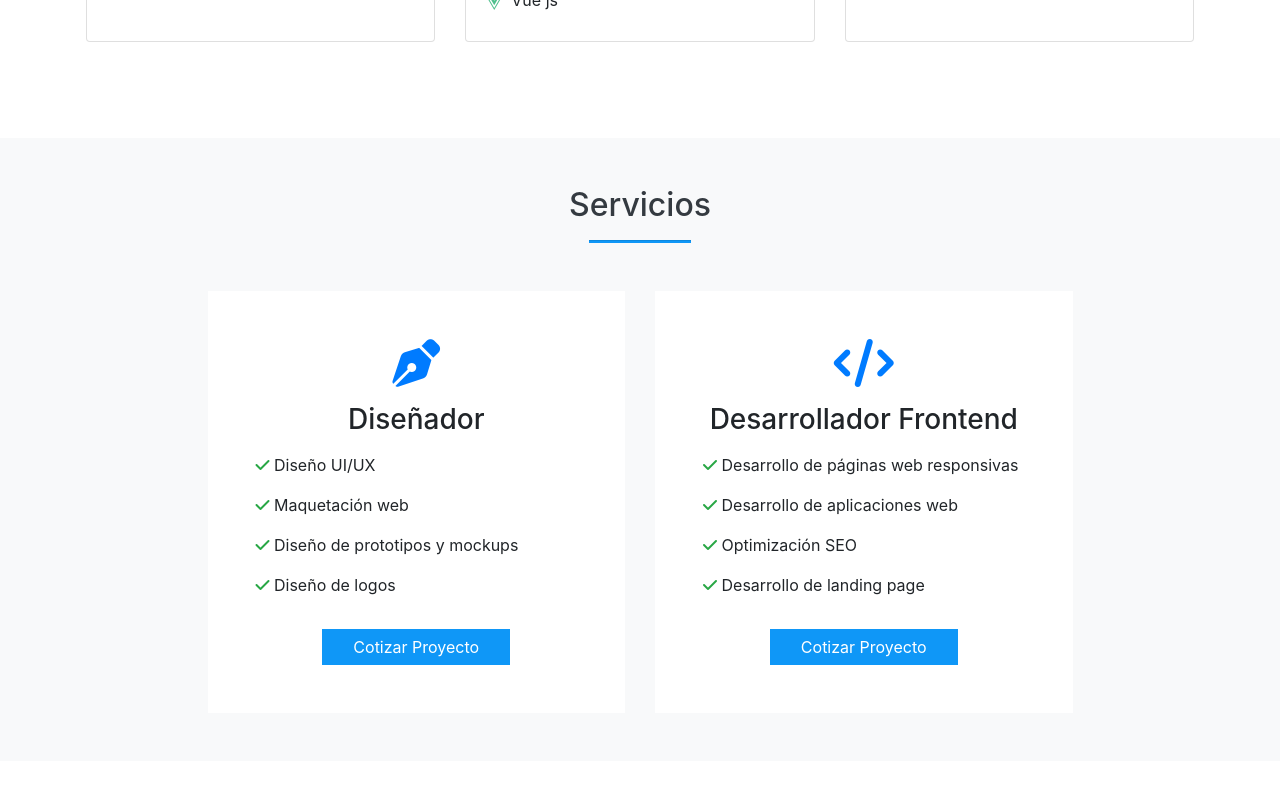
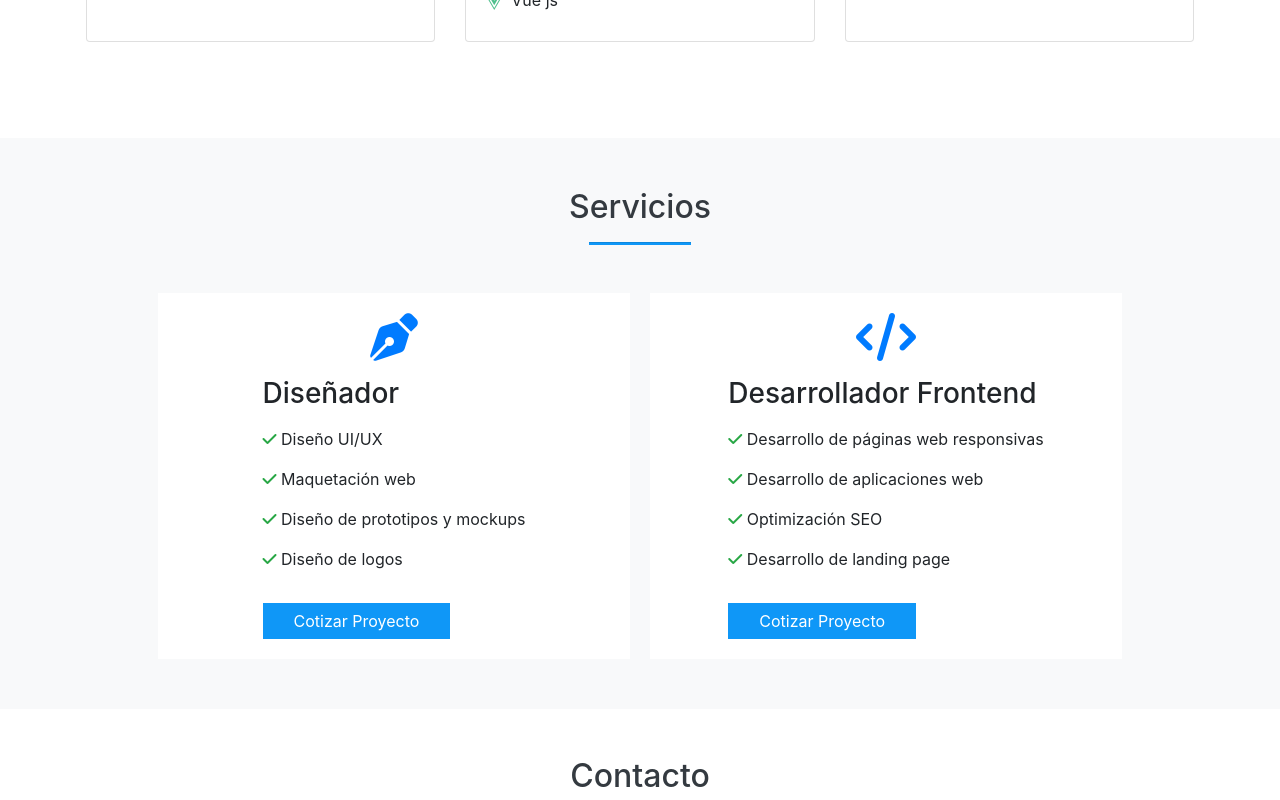
Before and after one commit to Daniel-Garrido/Portafolio, a Vue app: page / in a window 1280 px wide. Shown: the part 2780-3580 px from the top of the page. Built offline with nearby package versions, Linux system fonts and the light colour scheme.

Commit message:
cambios al modo dark y a los componentes de servicios e habiliades

```diff
--- a/src/App.vue
+++ b/src/App.vue
@@ -139,16 +139,16 @@ const resetForm = () => {
           <div class="formulario_contacto_content">
             <div class="field">
               <label for="from_name">Nombre</label>
-              <input type="text" v-model="form.from_name" />
+              <input class="input" type="text" v-model="form.from_name" />
             </div>
 
             <div class="field">
               <label for="emailjs_email">Correo Electrónico</label>
-              <input type="email" v-model="form.emailjs_email" />
+              <input class="input" type="email" v-model="form.emailjs_email" />
             </div>
 
             <div class="field">
-              <label for="project_type">¿Qué servicio te interesa?</label>
+              <label class="select" for="project_type">¿Qué servicio te interesa?</label>
               <select v-model="form.project_type">
                 <option value="web">Páginas web</option>
                 <option value="movil">Diseño</option>
@@ -163,7 +163,7 @@ const resetForm = () => {
             </div>
 
             <div class="text-center">
-              <input class=" btn btn-primary" type="submit" :value="buttonText" :disabled="loading" />
+              <input class="btn btn-primary" type="submit" :value="buttonText" :disabled="loading" />
             </div>
           </div>
 
@@ -178,6 +178,14 @@ const resetForm = () => {
 </template>
 
 <style>
+
+/*Variable generales */
+:root{
+  --color-dark:#222326;
+  --color-dark-fondo: #323232;
+  --color-principal: #FFFFFF;
+
+}
 
 /**** animacion a las redes sociales  *****/
 .animacion-redes-sociales {
--- a/src/components/habilidades.vue
+++ b/src/components/habilidades.vue
@@ -2,11 +2,11 @@
 </script>
 
 <template>
-  <section id="habilidades" class="d-flex justify-content-center flex-column py-5">
+  <section id="habilidades" class=" d-flex justify-content-center flex-column py-5">
     <h2 class="text-center p-2">Habilidades</h2>
     <hr class="hr">
 
-    <div class="container bg-white py-4 px-3">
+    <div class="habilidades container bg-white py-4 px-3">
 
       <div class="row">
 
--- a/src/components/header.vue
+++ b/src/components/header.vue
@@ -1,7 +1,7 @@
 <script setup>
 import { ref, onMounted } from 'vue';
 
-//menu de navegacion
+//Funncionalidad al menu de navegacion
 onMounted(() => {
 
   //enlaces del menu
@@ -13,17 +13,17 @@ onMounted(() => {
   //evento al darle clic al menu
   navLinks.forEach(link => {
     link.addEventListener('click', () => {
-    event.preventDefault();//evita el comportamiento por default del enlace
+      event.preventDefault();//evita el comportamiento por default del enlace
 
       //Obtener el ID de la seccion
       const targetId = link.getAttribute('href').substring(1);
       const targetSeccion = document.getElementById(targetId);
 
       //agregar scroll a los href del menu de navegacion
-      if(targetSeccion){
+      if (targetSeccion) {
         targetSeccion.scrollIntoView({
-          behavior : 'smooth',
-          block : 'start',
+          behavior: 'smooth',
+          block: 'start',
         });
       }
 
@@ -37,10 +37,9 @@ onMounted(() => {
 
 });
 
-//efecto dark
-// Variable reactiva para controlar el modo oscuro
+//---------efecto de modo oscuro-------------------
+
 const isDarkMode = ref(false);
-
 // Función para cambiar de tema
 const toggleDarkMode = () => {
   isDarkMode.value = !isDarkMode.value;
@@ -83,7 +82,7 @@ onMounted(() => {
       <div class="collapse navbar-collapse justify-content-center" id="navbarNav">
         <ul class="navbar-nav">
           <li class="nav-item">
-            <a id="link-inicio" class="nav-link active text-dark" href="#inicio" >Inicio</a>
+            <a id="link-inicio" class="nav-link active text-dark" href="#inicio">Inicio</a>
           </li>
           <li class="nav-item">
             <a id="link-sobre-mi" class="nav-link text-dark" href="#sobre-mi">Sobre mí</a>
@@ -105,22 +104,19 @@ onMounted(() => {
 
       <!-- Íconos de modo oscuro y traductor -->
       <div class="iconos-moods d-none d-xl-flex ps-3">
-        <i
-    :class="isDarkMode ? 'fas fa-sun p-2' : 'fas fa-moon p-2'"
-    @click="toggleDarkMode"
-    style="cursor: pointer; font-size: 20px;">
-  </i>
+        <i :class="isDarkMode ? 'fas fa-sun p-2' : 'fas fa-moon p-2'" @click="toggleDarkMode"
+          style="cursor: pointer; font-size: 20px;">
+        </i>
         <i class="fas fa-language p-2"></i>
       </div>
 
     </div>
   </nav>
 
-
-
 </template>
 
 <style>
+
 .menu-navegacion img {
   width: 50px;
   height: 50px;
@@ -141,30 +137,75 @@ onMounted(() => {
 
 /* estilos para el modo dark*/
 .dark-mode {
-  background-color: #343A40;
-  color: white ;
+  background-color: var(--color-dark-fondo);
+  color: white;
 }
 
-.dark-mode .navbar {
-  background-color: #343A40 !important;
-
+/* color de subtitulos */
+.dark-mode h2 {
+  color: var(--color-principal) !important;
+}
+.dark-mode h3{
+  color: var(--color-principal) !important;
+}
+/* color del text */
+.dark-mode p {
+  color: var(--color-principal) !important;
 }
 
-.dark-mode .container {
-  background-color: #343A40;
+/* estilo al menu de navegacion */
+.dark-mode .navbar {
+  background-color: var(--color-dark-fondo) !important;
+  color: white;
+}
+.dark-mode .nav-link {
+  color: var(--color-principal) !important;
 }
 
+/* seccion de inicio */
 .dark-mode .inicio {
-  background-color: #343A40 !important;
-}
-.dark-mode .proyectos-section-bg{
-  background-color: #343A40 !important;
- }
-.dark-mode .seccion-servicios{
-  background-color: #343A40 !important;
+  background-color: var(--color-dark) !important;
+  color: var(--color-principal);
 }
 
+/* seccion de proyectos */
+.dark-mode .proyectos-section-bg {
+  background-color: var(--color-dark) !important;
+}
+.dark-mode .card-proyectos{
+  background-color: var(--color-dark-fondo) !important;
+}
 
+/* seccion de habilidades */
+.dark-mode .habilidades{
+  background-color: var(--color-dark-fondo) !important;
+}
+
+.dark-mode .card{
+  background-color: var(--color-dark-fondo) !important;
+  border: 1px solid var(--color-principal);
+}
+/* seccion de servicios */
+.dark-mode .seccion-servicios {
+  background-color: var(--color-dark) !important;
+}
+
+.dark-mode .seccion-servicios-content-card{
+  background-color: var(--color-dark) !important;
+  border: 1px solid var(--color-principal);
+}
+.dark-mode .footer{
+  background-color: var(--color-dark) !important;
+}
+.dark-mode .input {
+  background-color: var(--color-dark-fondo) !important;
+  border: 1px solid var(--color-principal);
+  color: var(--color-principal) !important;
+}
+.dark-mode .p-5{
+  padding: 15px !important;
+}
+/********  responsive design ***********/
 @media(max-width: 500px) {
 
   .navbar-toggler {
@@ -177,11 +218,8 @@ onMounted(() => {
     font-size: 25px;
   }
 
-
-  .nav-item{
+  .nav-item {
     padding: 5px 5px 5px 0px;
   }
-
-
 }
 </style>
--- a/src/components/servicios.vue
+++ b/src/components/servicios.vue
@@ -3,20 +3,18 @@
 
 <template>
 
-
-  <section id="servicios" class="seccion-servicios bg-light  d-flex align-items-center">
-    <div class="container p-5">
+  <section id="servicios" class="seccion-servicios  bg-light">
+    <div class="">
       <div class="text-center mb-5">
         <h2 class="text-dark">Servicios</h2>
         <hr class="hr">
-      </div>
+    </div>
 
-      <main class="contenedor-servicios row g-4 justify-content-center">
+    <div class="seccion-servicios-content">
 
-        <!-- card diseñador -->
-        <div class="col-12 col-md-6 col-lg-5">
-          <div class="bg-white p-5 text-center h-100 card-custom">
-            <div class=" iconos mb-3">
+      <div class="seccion-servicios-content-card">
+        <div class="">
+            <div class="iconos mb-3 text-center">
               <i class="fa-solid fa-pen-nib fa-3x text-primary"></i>
             </div>
             <h3 class="mb-3">Diseñador</h3>
@@ -27,13 +25,12 @@
               <p><i class="fa-solid fa-check text-success"></i> Diseño de logos</p>
             </div>
             <a href="#contacto" class="btn btn-primary mt-3">Cotizar Proyecto</a>
-          </div>
         </div>
+      </div>
 
-        <!-- card desarrollador web -->
-        <div class="col-12 col-md-6 col-lg-5">
-          <div class="bg-white p-5 text-center w-100  h-100 card-custom">
-            <div class="iconos mb-3">
+      <div class="seccion-servicios-content-card">
+        <div class="">
+            <div class="iconos mb-3 text-center">
               <i class="fa-solid fa-code fa-3x text-primary"></i>
             </div>
             <h3 class="mb-3">Desarrollador Frontend</h3>
@@ -45,22 +42,51 @@
             </div>
             <a href="#contacto" class="btn btn-primary mt-3">Cotizar Proyecto</a>
           </div>
-        </div>
-
-      </main>
+      </div>
 
     </div>
+    </div>
+
+
   </section>
-
 
 </template>
 
 <style>
+.seccion-servicios{
+  padding: 50px;
+}
+.seccion-servicios-content{
+  width: 100%;
+  display: flex;
+  justify-content: center;
+  flex-direction: row;
+  gap:20px;
+
+}
+
+.seccion-servicios-content-card{
+  width: 40%;
+  display: flex;
+  justify-content: center;
+  gap:20px;
+  padding: 20px;
+  background-color: var(--color-principal);
+}
+
 @media (max-width: 500px) {
-  .contenedor-servicios {
-    gap: 30px;
+
+  .seccion-servicios{
+   padding: 10px;
   }
 
+  .seccion-servicios-content{
+  flex-direction: column;
+  }
+
+  .seccion-servicios-content-card{
+    width: 100%;
+  }
 
 }
 </style>
```
